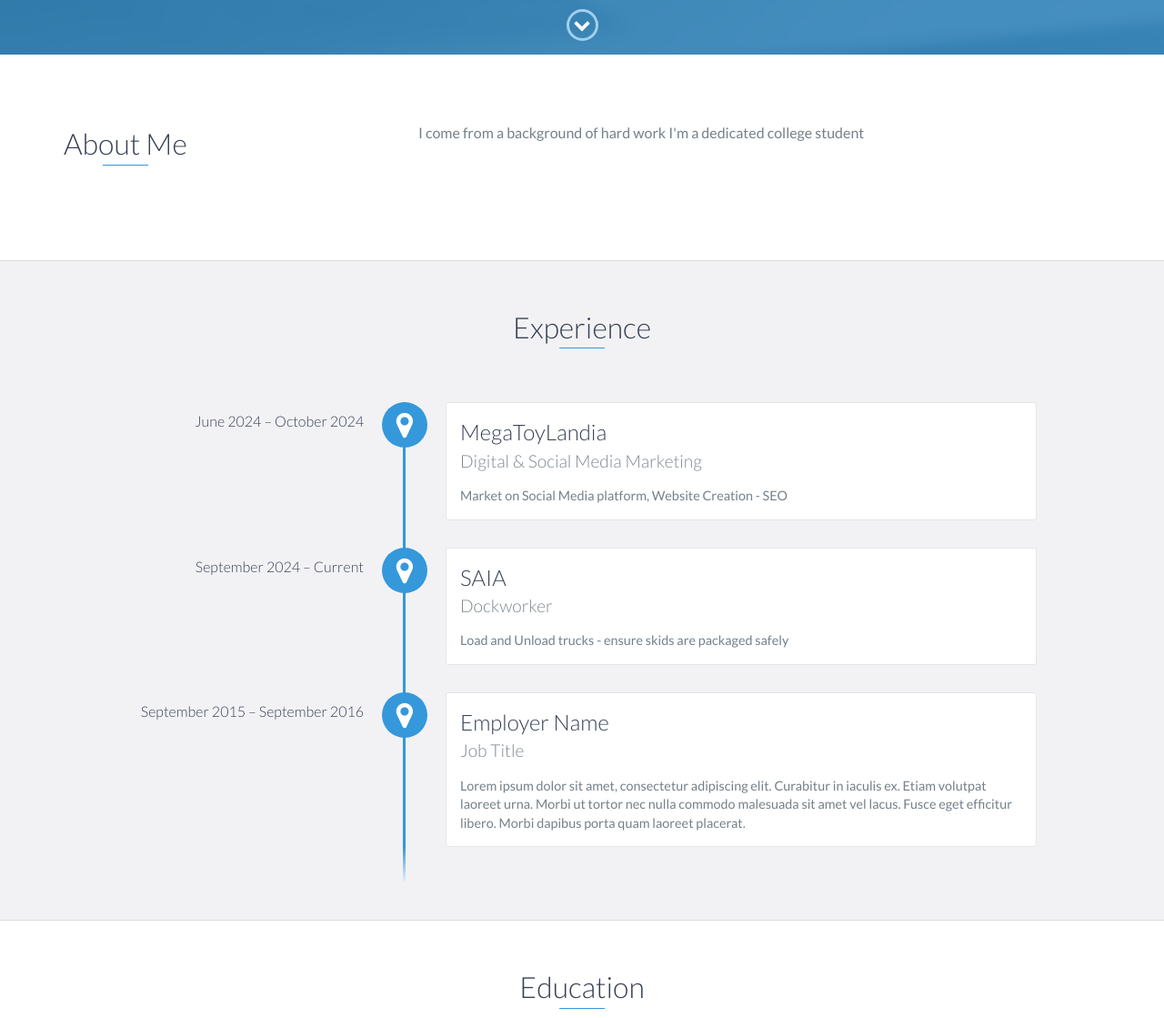
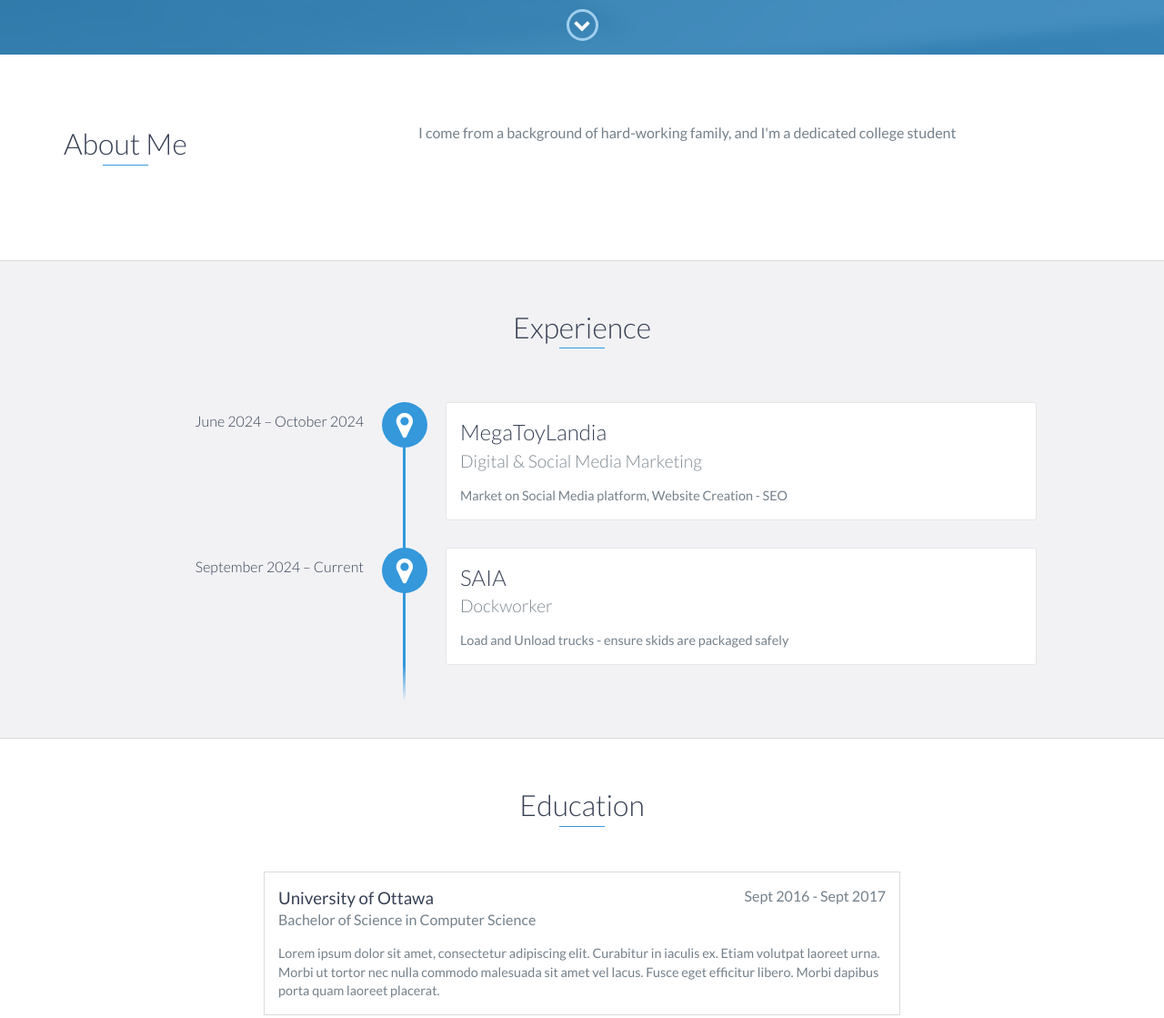
Before and after one commit to Marvin-Munoz-1/Marvin-Munoz-1.github.io, a website: page index.html in a window 1280 px wide. Shown: the part 740-1859 px from the top of the page at 91% size. Drawn offline with nearby package versions, Linux system fonts and the light colour scheme.

Commit message:
Changes to About Me

```diff
--- a/index.html
+++ b/index.html
@@ -73,7 +73,7 @@
                 </div>
                 <div class="col-md-8">
                     <p>
-                        I come from a background of hard work I'm a dedicated college student
+                        I come from a background of hard-working family, and I'm a dedicated college student
                     </p>
                 </div>
             </div>
@@ -100,13 +100,13 @@
                 </p>
             </div>
 
-            <div data-date="September 2015 – September 2016">
-                <h3>Employer Name</h3>
-                <h4>Job Title</h4>
-                <p>
-                    Lorem ipsum dolor sit amet, consectetur adipiscing elit. Curabitur in iaculis ex. Etiam volutpat laoreet urna. Morbi ut tortor nec nulla commodo malesuada sit amet vel lacus. Fusce eget efficitur libero. Morbi dapibus porta quam laoreet placerat.
-                </p>
-            </div>
+<!--            <div data-date="September 2015 – September 2016">-->
+<!--                <h3>Employer Name</h3>-->
+<!--                <h4>Job Title</h4>-->
+<!--                <p>-->
+<!--                    Lorem ipsum dolor sit amet, consectetur adipiscing elit. Curabitur in iaculis ex. Etiam volutpat laoreet urna. Morbi ut tortor nec nulla commodo malesuada sit amet vel lacus. Fusce eget efficitur libero. Morbi dapibus porta quam laoreet placerat.-->
+<!--                </p>-->
+<!--            </div>-->
         </div>
     </div>
     <!-- End #experience -->
```
